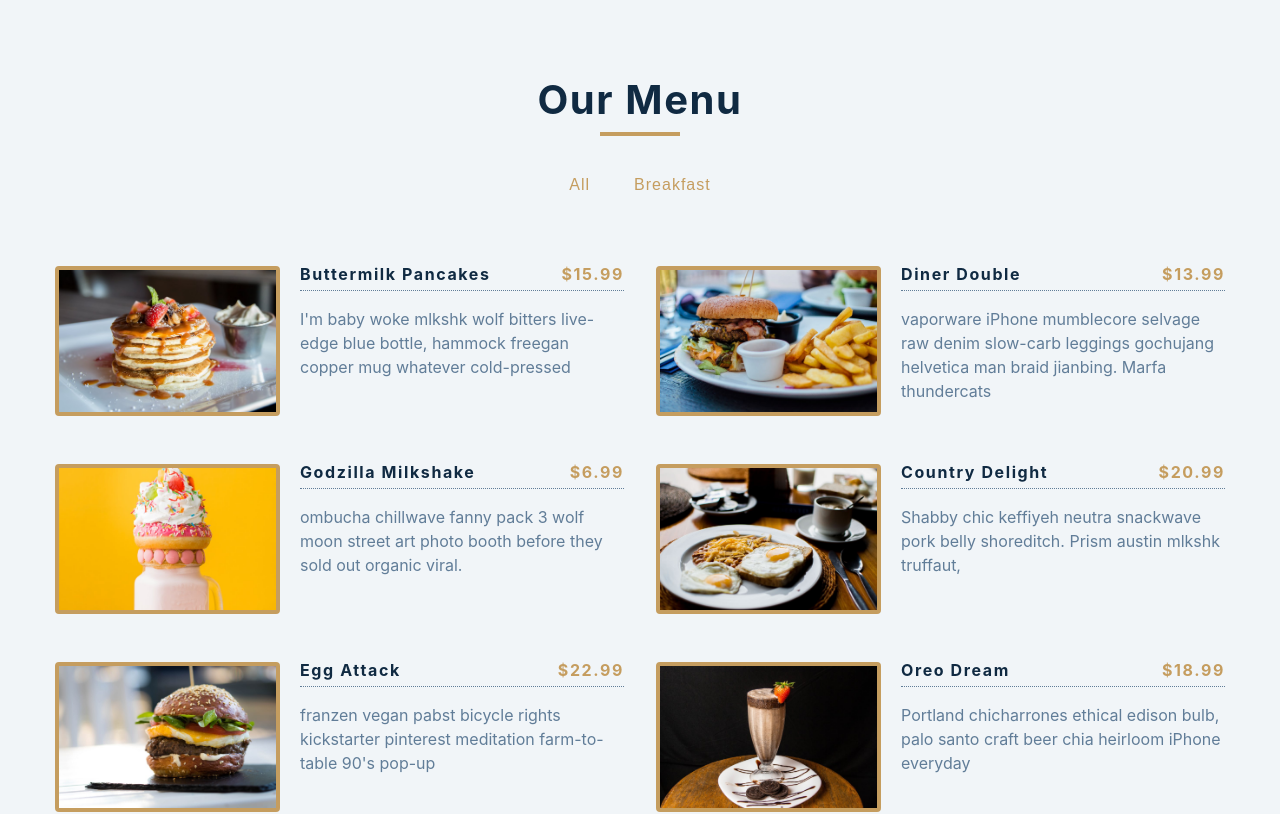
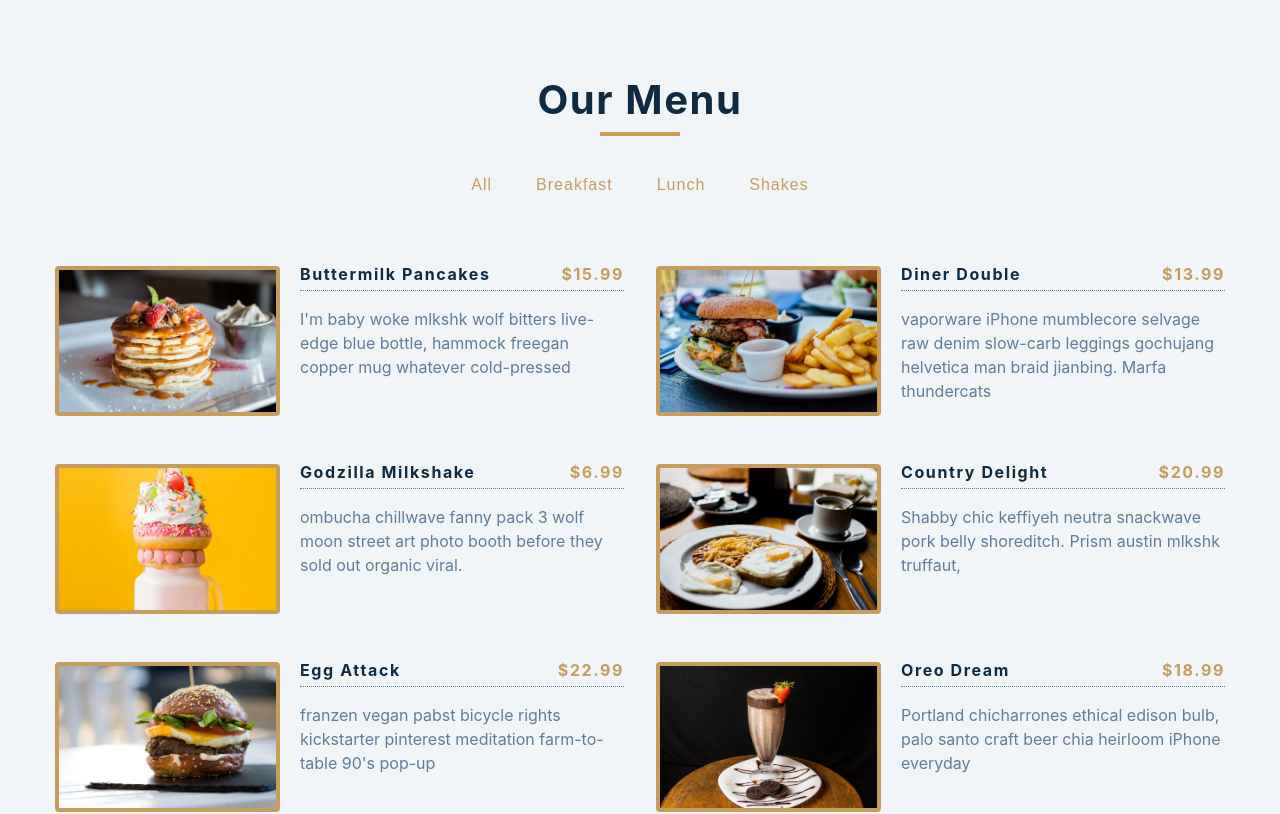
Before and after one commit to ahoymarcus/reactjs-interactive-menu-app, a React (Create React App) app: page / in a window 1280 px wide. Shown: the top 814 px of the page. Built offline with nearby package versions, Linux system fonts and the light colour scheme.

Commit message:
Converter o objeto Set de categorias em um array com Spread operator. Passar o valor para a segunda variavel de estado de controle em App.js a repassar para Categories.js e corrigir sua rederizacao

```diff
--- a/src/App.js
+++ b/src/App.js
@@ -9,14 +9,15 @@ import items from './data';
 
 
 // get unique values of category with Set
-const allCategories = new Set(items.map((item) => item.category));
+// use Spread operator to make into array
+const allCategories = ['All', ...new Set(items.map((item) => item.category))];
+console.log('allCategories variable');
 console.log(allCategories);
-
 
 
 function App() {
 	const [ menuItems, setMenuItems ] = useState(items);
-  const [ categories, setCategories ] = useState([]);
+  const [ categories, setCategories ] = useState(allCategories);
   console.log(menuItems);
 
 
@@ -38,7 +39,7 @@ function App() {
         <h2>our menu</h2>
         <div className="underline"></div>
       </div>
-      <Categories allCategories={allCategories} filterItems={filterItems} />
+      <Categories categories={categories} filterItems={filterItems} />
       <Menu items={menuItems} />
     </section>
   );
--- a/src/Categories.js
+++ b/src/Categories.js
@@ -2,18 +2,17 @@ import React from 'react';
 
 
 
-const Categories = ({ filterItems }) => {
+const Categories = ({ categories, filterItems }) => {
+
+  const renderCategory = categories.map((category) => {
+    return <button className="filter-btn" onClick={() => filterItems(category.toLowerCase())} >{category}</button>
+  });
 
 
 
   return (
     <div className="btn-container" >
-      <button className="filter-btn" onClick={() => filterItems('all')} >
-        All
-      </button>
-      <button className="filter-btn" onClick={() => filterItems('breakfast')} >
-        breakfast
-      </button>
+      {renderCategory}
     </div>
   );
 };
```
